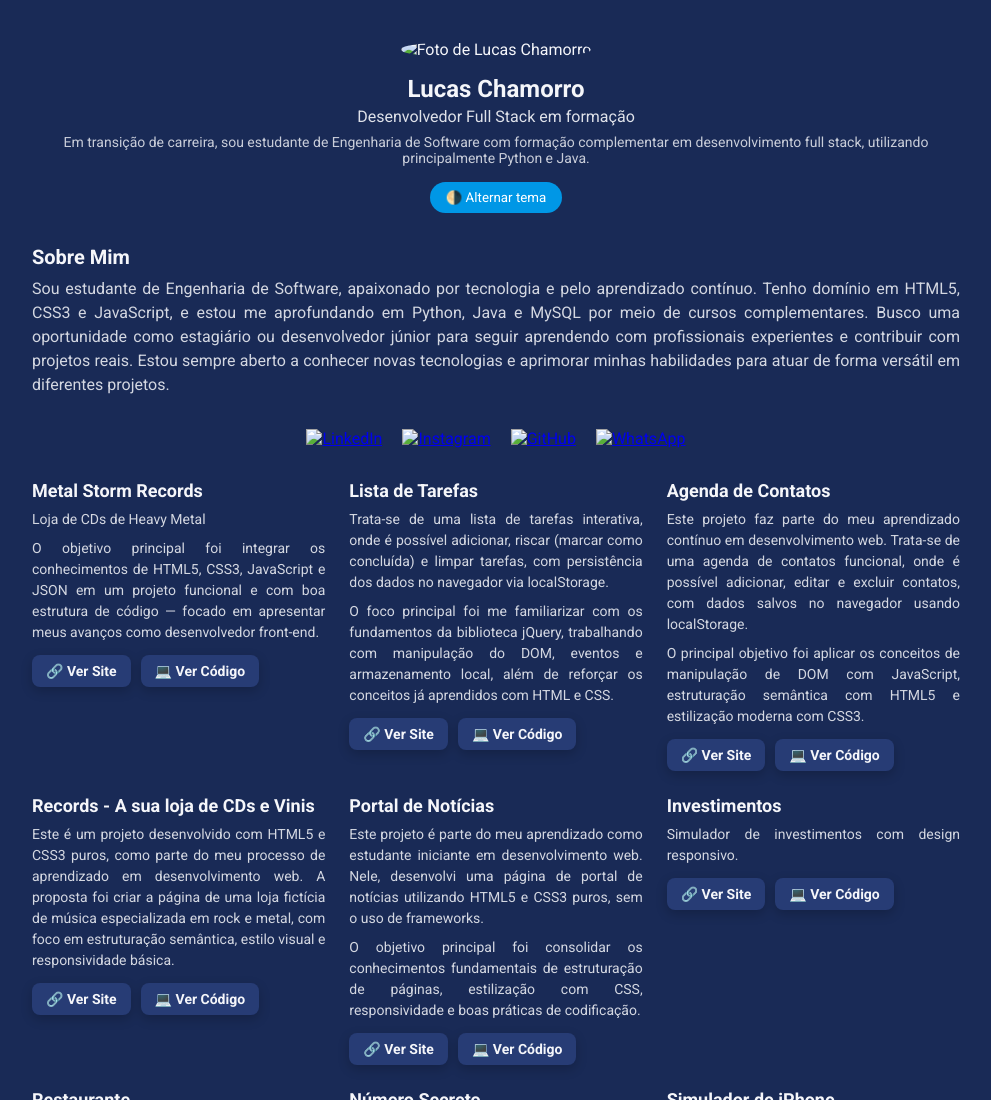
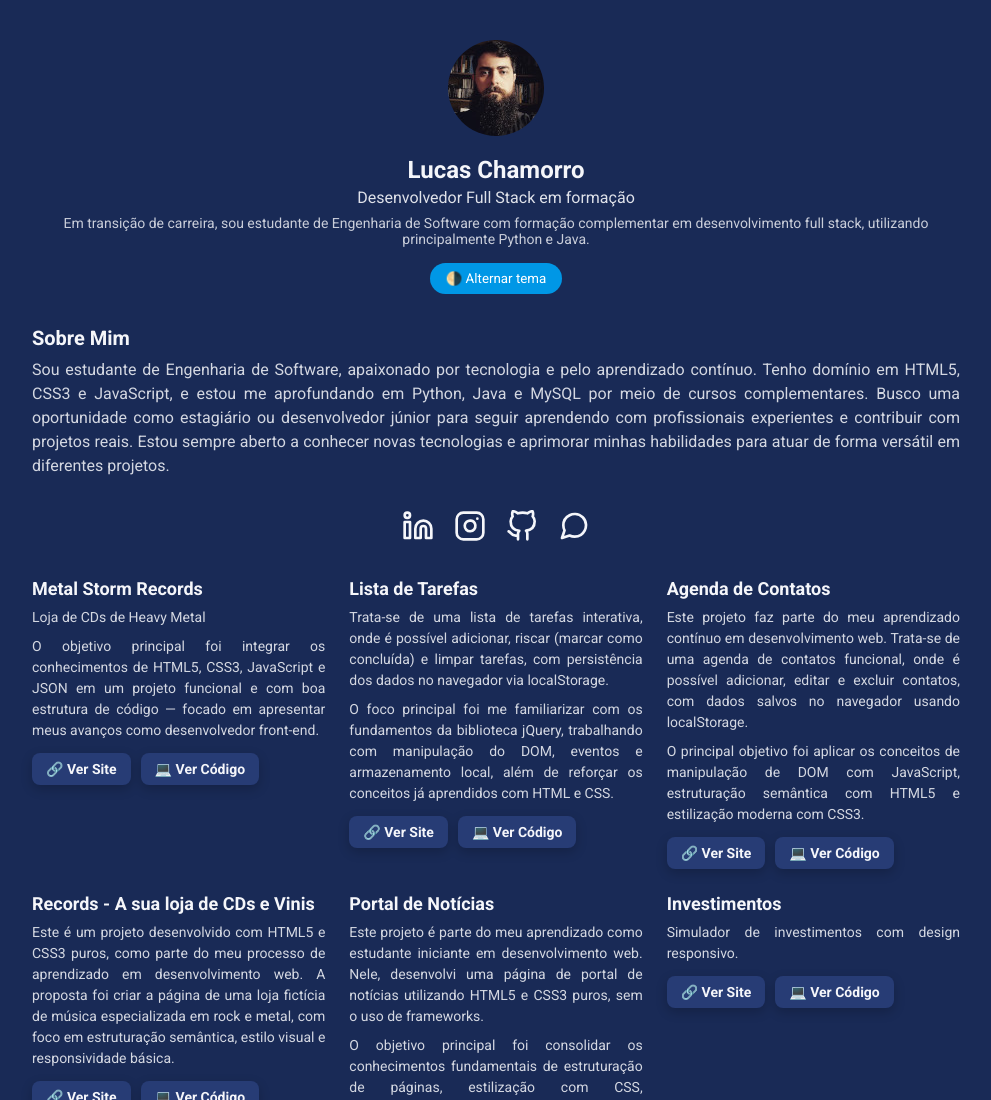
Before and after one commit to LucasVazChamorro/portfolio, a website: page index.html in a window 1280 px wide. Shown: the top 1100 px of the page, without its empty margins (144-1135 px from the left). Drawn offline with nearby package versions, Linux system fonts and the light colour scheme; the site is published under a folder, as on GitHub Pages, so addresses that start at the root find nothing.

Commit message:
correcao fotos

```diff
--- a/index.html
+++ b/index.html
@@ -18,7 +18,7 @@
 <body>
     <div class="container">
         <header>
-            <img class="profile-avatar" src="/imagens/perfi.jpg" alt="Foto de Lucas Chamorro" />
+            <img class="profile-avatar" src="imagens/perfi.jpg" alt="Foto de Lucas Chamorro" />
             <h1 class="profile-bio-name">Lucas Chamorro</h1>
             <p class="profile-bio-subtitle">Desenvolvedor Full Stack em formação</p>
             <p class="profile-bio-description">
@@ -43,13 +43,13 @@
         <nav aria-label="Redes sociais">
             <ul class="social-links">
                 <li><a href="https://www.linkedin.com/in/lucas-chamorro/" aria-label="LinkedIn" title="LinkedIn"
-                        target="_blank"><img src="/imagens/linkedin.svg" alt="LinkedIn" /></a></li>
+                        target="_blank"><img src="imagens/linkedin.svg" alt="LinkedIn" /></a></li>
                 <li><a href="https://www.instagram.com/lucasvazchamorro/" aria-label="Instagram" title="Instagram"
-                        target="_blank"><img src="/imagens/instagram.svg" alt="Instagram" /></a></li>
+                        target="_blank"><img src="imagens/instagram.svg" alt="Instagram" /></a></li>
                 <li><a href="https://github.com/LucasVazChamorro/" aria-label="GitHub" title="GitHub"
-                        target="_blank"><img src="/imagens/github.svg" alt="GitHub" /></a></li>
+                        target="_blank"><img src="imagens/github.svg" alt="GitHub" /></a></li>
                 <li><a href="https://wa.me/5514996616940" aria-label="WhatsApp" title="WhatsApp" target="_blank"><img
-                            src="/imagens/whatsap.svg" alt="WhatsApp" /></a></li>
+                            src="imagens/whatsap.svg" alt="WhatsApp" /></a></li>
             </ul>
         </nav>
 
```
